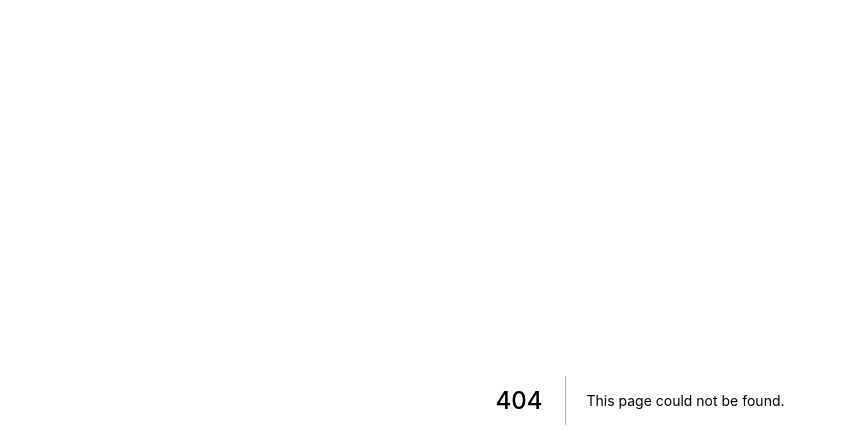
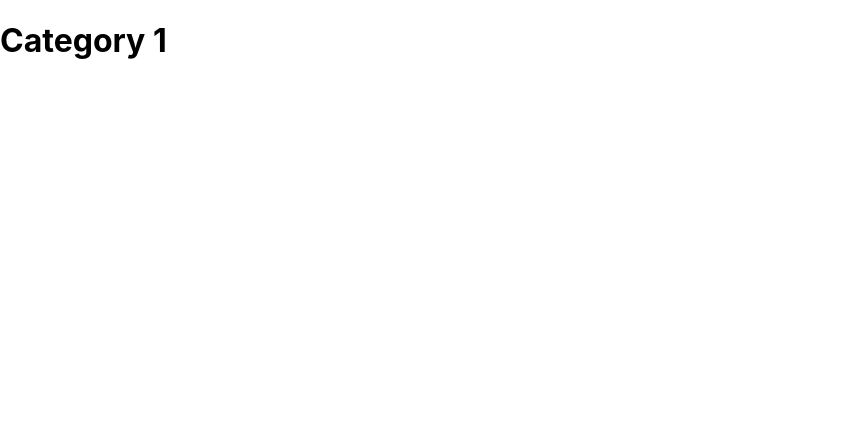
Before and after one commit to DeadpanCakes/houseplant_admin, a Next.js app: page /categories/1 in a window 1280 px wide. Before the commit this address had no page. Shown: the top 448 px of the page, without its empty margins (0-846 px from the left). Built offline with nearby package versions, Linux system fonts and the light colour scheme.

Commit message:
made placeholder for category page

```diff
--- /dev/null
+++ b/pages/categories/[id].tsx
@@ -0,0 +1,11 @@
+const Category = (props) => {
+  const category = JSON.parse(props.category);
+  return <h1>Category {category._id}</h1>;
+};
+
+export const getServerSideProps = (context) => {
+  const category = { _id: context.params.id };
+  return { props: { category: JSON.stringify(category) } };
+};
+
+export default Category;
```
